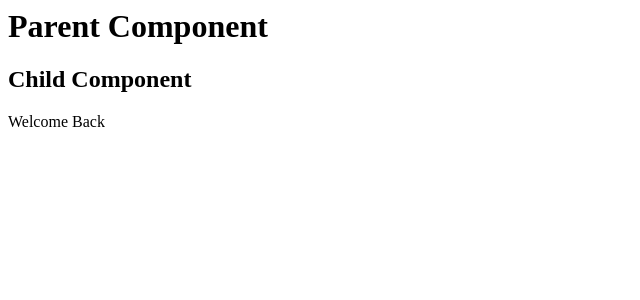
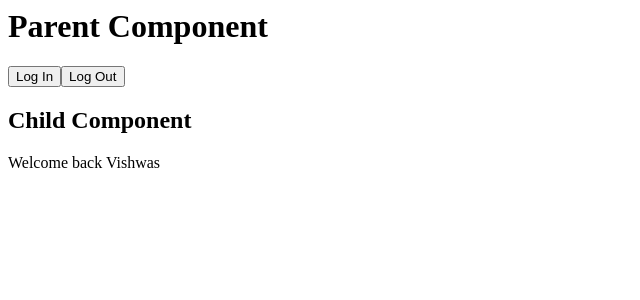
Before and after one commit to sandydonaldson/AngularComponentInteraction, an Angular app: page / in a window 1280 px wide. Shown: the top 300 px of the page, without its empty margins (0-640 px from the left). Built offline with nearby package versions, Linux system fonts and the light colour scheme.

Commit message:
3 files modified

```diff
--- a/src/app/app.component.html
+++ b/src/app/app.component.html
@@ -1,2 +1,6 @@
 <h1>Parent Component</h1>
+
+<button (click)="userLoggedIn=true">Log In</button>
+<button (click)="userLoggedIn=false">Log Out</button>
+
 <app-child [loggedIn]="userLoggedIn"></app-child>
--- a/src/app/child/child/child.component.html
+++ b/src/app/child/child/child.component.html
@@ -1,3 +1,2 @@
 <h2>Child Component</h2>
-<p *ngIf="loginFlag">Welcome Back</p>
-<p *ngIf="!loginFlag">Please Log in</p>
+<p>{{message}}</p>
--- a/src/app/child/child/child.component.ts
+++ b/src/app/child/child/child.component.ts
@@ -7,7 +7,21 @@
 })
 export class ChildComponent implements OnInit {
 
-  @Input('loggedIn') loginFlag : boolean;
+  private _loggedIn : boolean;
+  message : string;
+
+  get loggedIn(): boolean {
+    return this._loggedIn;
+  }
+
+  @Input() set loggedIn(value:boolean){
+    this._loggedIn = value;
+    if (value === true){
+      this.message = 'Welcome back Vishwas'
+    } else {
+      this.message = 'Please log in'
+    }
+  }
 
   constructor() { }
 
```
